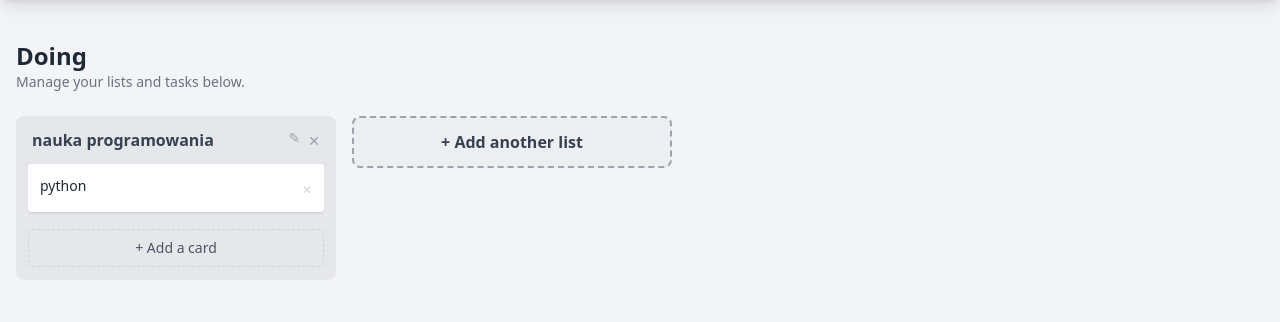
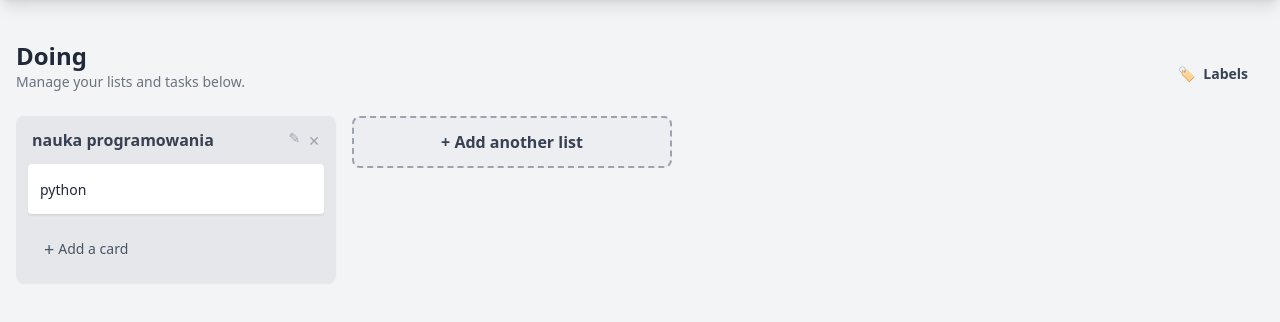
Before and after one commit to Retunse/Project-Management-App, a Django app: a page that uses boards/templates/base.html in a window 1280 px wide. Shown: the part 68-390 px from the top of the page. Run offline with Django 5.2, Linux system fonts and the light colour scheme; a user stored in the database is signed in; data comes from the database, SQL or seed files in the repository; both versions use the stored data as it was after the commit; data that the repository does not hold is empty; some libraries are stand-ins or nearby versions.

Commit message:
implement inline task creation and labels system, improve signup UI

```diff
--- a/boards/forms.py
+++ b/boards/forms.py
@@ -46,7 +46,7 @@ class SignUpForm(UserCreationForm):
         def __init__(self, *args, **kwargs):
             super().__init__(*args, **kwargs)
             # define the css classes for all inputs
-            css_classes = 'w-full p-3 border-2 border-gray-200 rounded-lg outline-none focus:border-blue-500 transition'
+            css_classes = 'w-full p-3 bg-white border-2 border-gray-300 rounded-lg shadow-sm focus:border-blue-500 focus:ring-1 focus:ring-blue-500 outline-none transition-all text-gray-800'
             for field_name in self.fields:
                 self.fields[field_name].widget.attrs.update({
                     'class': css_classes
--- a/boards/models.py
+++ b/boards/models.py
@@ -1,6 +1,7 @@
 from django.db import models
 from django.contrib.auth.models import User
 from django.utils.text import slugify
+
 
 class Board(models.Model):
     title = models.CharField(max_length=100)
@@ -13,6 +14,22 @@ class Board(models.Model):
         if not self.slug:
             self.slug = slugify(self.title)
         super().save(*args, **kwargs)
+
+    def __str__(self):
+        return self.title
+
+class Label(models.Model):
+    COLOR_CHOICES = [
+        ('bg-green-500', 'Green'),
+        ('bg-yellow-500', 'Yellow'),
+        ('bg-orange-500', 'Orange'),
+        ('bg-red-500', 'Red'),
+        ('bg-purple-500', 'Purple'),
+        ('bg-blue-500', 'Blue'),
+    ]
+    title = models.CharField(max_length=50)
+    color = models.CharField(max_length=20, choices=COLOR_CHOICES, default='bg-green-500')
+    board = models.ForeignKey(Board, on_delete=models.CASCADE, related_name='labels')
 
     def __str__(self):
         return self.title
@@ -43,6 +60,7 @@ class Task(models.Model):
     assigned_to = models.ForeignKey(User, on_delete=models.SET_NULL, null=True, blank=True)
     due_date = models.DateTimeField(null=True, blank=True)
     created_at = models.DateTimeField(auto_now_add=True)
+    labels = models.ManyToManyField(Label, blank=True, related_name='tasks')
 
     class Meta:
         # newest tasks appear first
--- a/boards/templates/base.html
+++ b/boards/templates/base.html
@@ -5,6 +5,8 @@
     <meta name="viewport" content="width=device-width, initial-scale=1.0">
     <title>{% block title %}Trello Clone{% endblock %}</title>
     <script src="https://cdn.tailwindcss.com"></script>
+
+    <script defer src="https://cdn.jsdelivr.net/npm/alpinejs@3.x.x/dist/cdn.min.js"></script>
 </head>
 <body class="bg-gray-100 font-sans leading-normal tracking-normal">
 
--- a/boards/templates/boards/board_detail.html
+++ b/boards/templates/boards/board_detail.html
@@ -3,9 +3,14 @@
 {% block title %}{{ board.title }} | Trello Clone{% endblock %}
 
 {% block content %}
-<div class="mb-6">
+<div class="mb-6 flex justify-between items-end">
+    <div>
         <h1 class="text-2xl font-bold text-gray-800">{{ board.title }}</h1>
         <p class="text-sm text-gray-500">Manage your lists and tasks below.</p>
+    </div>
+    <a href="{% url 'manage_labels' board.slug %}" class="bg-gray-100 hover:bg-gray-200 text-gray-700 px-4 py-2 rounded-lg text-sm font-bold flex items-center transition">
+        <span class="mr-2">🏷️</span> Labels
+    </a>
 </div>
 
 <div class="flex overflow-x-auto pb-4 items-start space-x-4 custom-scrollbar">
@@ -24,21 +29,79 @@
 
         <div class="space-y-2">
             {% for task in list.tasks.all %}
-            <div class="bg-white p-3 rounded shadow-sm border-b border-gray-300 hover:bg-gray-50 group transition flex justify-between items-start">
-                <a href="{% url 'edit_task' task.id %}" class="flex-grow">
-                    <p class="text-sm text-gray-800 font-medium">{{ task.title }}</p>
+            <div class="bg-white p-3 rounded shadow-sm border-b border-gray-300 hover:bg-gray-50 group transition">
+                <div class="flex justify-between items-start">
+                    <a href="{% url 'task_detail' task.id %}" class="flex-grow">
+                        <div class="flex flex-wrap gap-1 mb-1">
+                            {% for label in task.labels.all %}
+                                <div class="{{ label.color }} h-2 w-10 rounded-full" title="{{ label.title }}"></div>
+                            {% endfor %}
+                        </div>
+                        <p class="text-sm text-gray-800 font-medium leading-snug">{{ task.title }}</p>
+                        {% if task.priority == 'HIGH' %}
+                            <span class="text-[10px] bg-red-100 text-red-600 px-2 py-0.5 rounded-full font-bold uppercase mt-1 inline-block">High</span>
+                        {% endif %}
                     </a>
-                <form method="POST" action="{% url 'delete_task' task.id %}">
+
+                    <div class="flex items-center space-x-1 opacity-0 group-hover:opacity-100 transition ml-2">
+                        <a href="{% url 'edit_task' task.id %}" class="text-gray-400 hover:text-blue-600 p-1" title="Edit task">
+                            <svg xmlns="http://www.w3.org/2000/svg" class="h-4 w-4" fill="none" viewBox="0 0 24 24" stroke="currentColor">
+                                <path stroke-linecap="round" stroke-linejoin="round" stroke-width="2" d="M15.232 5.232l3.536 3.536m-2.036-5.036a2.5 2.5 0 113.536 3.536L6.5 21.036H3v-3.572L16.732 3.732z" />
+                            </svg>
+                        </a>
+                        <form method="POST" action="{% url 'delete_task' task.id %}" onsubmit="return confirm('Delete task?');">
                             {% csrf_token %}
-                    <button type="submit" class="text-gray-300 hover:text-red-600 text-xs ml-2">✕</button>
+                            <button type="submit" class="text-gray-400 hover:text-red-600 p-1" title="Delete task">
+                                <svg xmlns="http://www.w3.org/2000/svg" class="h-4 w-4" fill="none" viewBox="0 0 24 24" stroke="currentColor">
+                                    <path stroke-linecap="round" stroke-linejoin="round" stroke-width="2" d="M6 18L18 6M6 6l12 12" />
+                                </svg>
+                            </button>
                         </form>
+                    </div>
+                </div>
             </div>
             {% endfor %}
         </div>
 
-        <a href="{% url 'add_task' list.id %}" class="mt-4 block w-full text-center text-sm text-gray-600 hover:bg-gray-300 p-2 rounded transition border border-gray-300 border-dashed">
-            + Add a card
+        <div x-data="{ open: false }" class="mt-3 px-2">
+            <button @click="open = true; $nextTick(() => $refs.taskTitle.focus())"
+                    x-show="!open"
+                    class="flex items-center w-full text-left text-sm text-gray-600 hover:bg-gray-300 p-2 rounded transition">
+                <span class="mr-1 text-lg">+</span> Add a card
+            </button>
+
+            <div x-show="open" @click.away="open = false" x-cloak class="bg-gray-100 p-2 rounded shadow-md border border-gray-300">
+                <form method="POST" action="{% url 'add_task' list.id %}">
+                    {% csrf_token %}
+                    <textarea
+                        x-ref="taskTitle"
+                        name="title"
+                        rows="1"
+                        @keydown.enter.prevent="if (!$event.shiftKey) $el.form.submit()"
+                        class="w-full p-2 text-sm border-2 border-gray-300 rounded-md focus:border-blue-500 focus:ring-0 resize-none shadow-sm"
+                        placeholder="Enter a title..."
+                        required
+                    ></textarea>
+
+                    <div class="flex items-center justify-between mt-2">
+                        <div class="flex items-center space-x-2">
+                            <button type="submit" class="bg-blue-600 hover:bg-blue-700 text-white text-sm font-bold py-1.5 px-4 rounded shadow">
+                                Add card
+                            </button>
+                            <button @click="open = false" type="button" class="text-gray-500 hover:text-gray-800 p-1">
+                                <svg xmlns="http://www.w3.org/2000/svg" class="h-6 w-6" fill="none" viewBox="0 0 24 24" stroke="currentColor">
+                                    <path stroke-linecap="round" stroke-linejoin="round" stroke-width="2" d="M6 18L18 6M6 6l12 12" />
+                                </svg>
+                            </button>
+                        </div>
+
+                        <a href="{% url 'add_task' list.id %}" class="text-xs text-gray-500 hover:text-blue-600 font-medium italic">
+                            Full options...
                         </a>
+                    </div>
+                </form>
+            </div>
+        </div>
     </div>
     {% endfor %}
 
--- a/boards/templates/boards/board_list.html
+++ b/boards/templates/boards/board_list.html
@@ -22,7 +22,7 @@
                     <a href="{% url 'edit_board' board.slug %}" class="text-blue-500 hover:text-blue-700 text-xs font-semibold">
                         Edit
                     </a>
-                    <form method="POST" action="{% url 'delete_board' board.slug %}" onsubmit="return confirm('Are you sure?');">
+                    <form method="POST" action="{% url 'delete_board' board.slug %}" onsubmit="return confirm('Are you sure?');" class="flex items-center">
                         {% csrf_token %}
                         <button type="submit" class="text-red-400 hover:text-red-600 text-xs font-semibold">
                             Delete
--- a/boards/urls.py
+++ b/boards/urls.py
@@ -16,4 +16,6 @@ urlpatterns = [
     path('board/<slug:slug>/edit/', views.edit_board, name='edit_board'),
     path('list/<int:list_id>/edit/', views.edit_list, name='edit_list'),
     path('task/<int:task_id>/edit/', views.edit_task, name='edit_task'),
+    path('task/<int:task_id>/', views.task_detail, name='task_detail'),
+    path('board/<slug:slug>/labels/', views.manage_labels, name='manage_labels'),
 ]
--- a/boards/views.py
+++ b/boards/views.py
@@ -1,5 +1,5 @@
 from django.shortcuts import render, get_object_or_404, redirect
-from .models import Board, List, Task, User
+from .models import Board, List, Task, User, Label
 from .forms import TaskForm, BoardForm, ListForm, SignUpForm
 from django.views.decorators.http import require_POST
 from django.contrib.auth.decorators import login_required
@@ -19,9 +19,14 @@ def board_detail(request, slug):
 @login_required
 def add_task(request, list_id):
     # get the specific list where the task will be added
-    target_list = get_object_or_404(List, id=list_id)
+    target_list = get_object_or_404(List, id=list_id, board__owner=request.user)
 
     if request.method == 'POST':
+        title = request.POST.get('title')
+        if title:
+            Task.objects.create(title=title, list=target_list)
+            return redirect('board_detail', slug=target_list.board.slug)
+
         form = TaskForm(request.POST)
         if form.is_valid():
             # create task object but dont save to db yet
@@ -150,3 +155,24 @@ def edit_task(request, task_id):
     else:
         form = TaskForm(instance=task)
     return render(request, 'boards/edit_task.html', {'form': form, 'task': task})
+
+@login_required
+def task_detail(request, task_id):
+    # Fetch task and ensure it belongs to the board owner
+    task = get_object_or_404(Task, id=task_id, list__board__owner=request.user)
+    return render(request, 'boards/task_detail.html', {'task': task})
+
+
+@login_required
+def manage_labels(request, slug):
+    board = get_object_or_404(Board, slug=slug, owner=request.user)
+    labels = board.labels.all()
+
+    if request.method == 'POST':
+        title = request.POST.get('title')
+        color = request.POST.get('color')
+        if title and color:
+            Label.objects.create(title=title, color=color, board=board)
+            return redirect('manage_labels', slug=slug)
+
+    return render(request, 'boards/manage_labels.html', {'board': board, 'labels': labels})
```
Also changed, not shown: boards/templates/boards/manage_labels.html (added, +59 -0 lines), boards/templates/boards/task_detail.html (added, +44 -0 lines), boards/templates/registration/signup.html (+21 -6 lines), db.sqlite3. Lines whose indentation alone changed are shown as unchanged.
